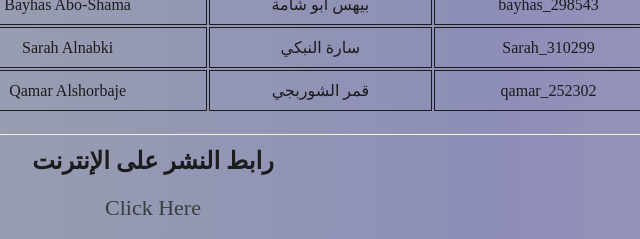
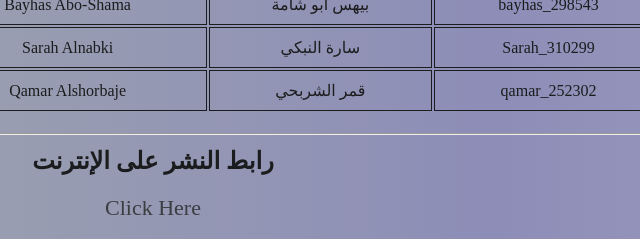
Before and after one commit to h-samer97/Solve-IWB201-F24, a plain HTML site: page index.html in a window 1280 px wide. Shown: the part 270-509 px from the top of the page, 487-1127 px from the left. Drawn offline with Linux system fonts and the light colour scheme.

Commit message:
Update index.html

```diff
--- a/index.html
+++ b/index.html
@@ -59,7 +59,7 @@
 
        <tr>
            <td>qamar_252302</td>
-           <td>قمر الشوربجي</td>
+           <td>قمر الشربحي</td>
            <td>Qamar Alshorbaje</td>
            <td>Softwares&Systems</td>
        </tr>
```
